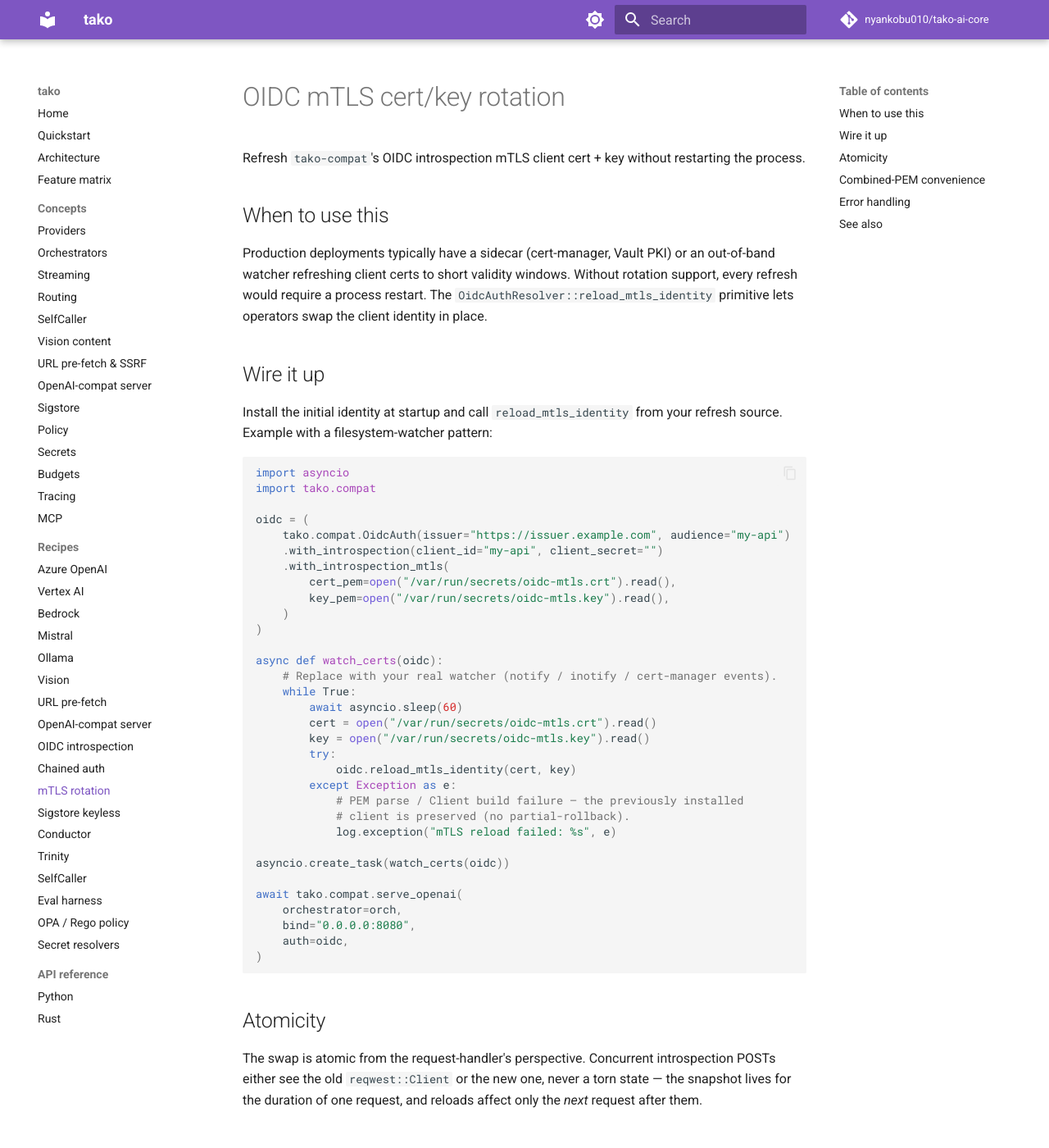
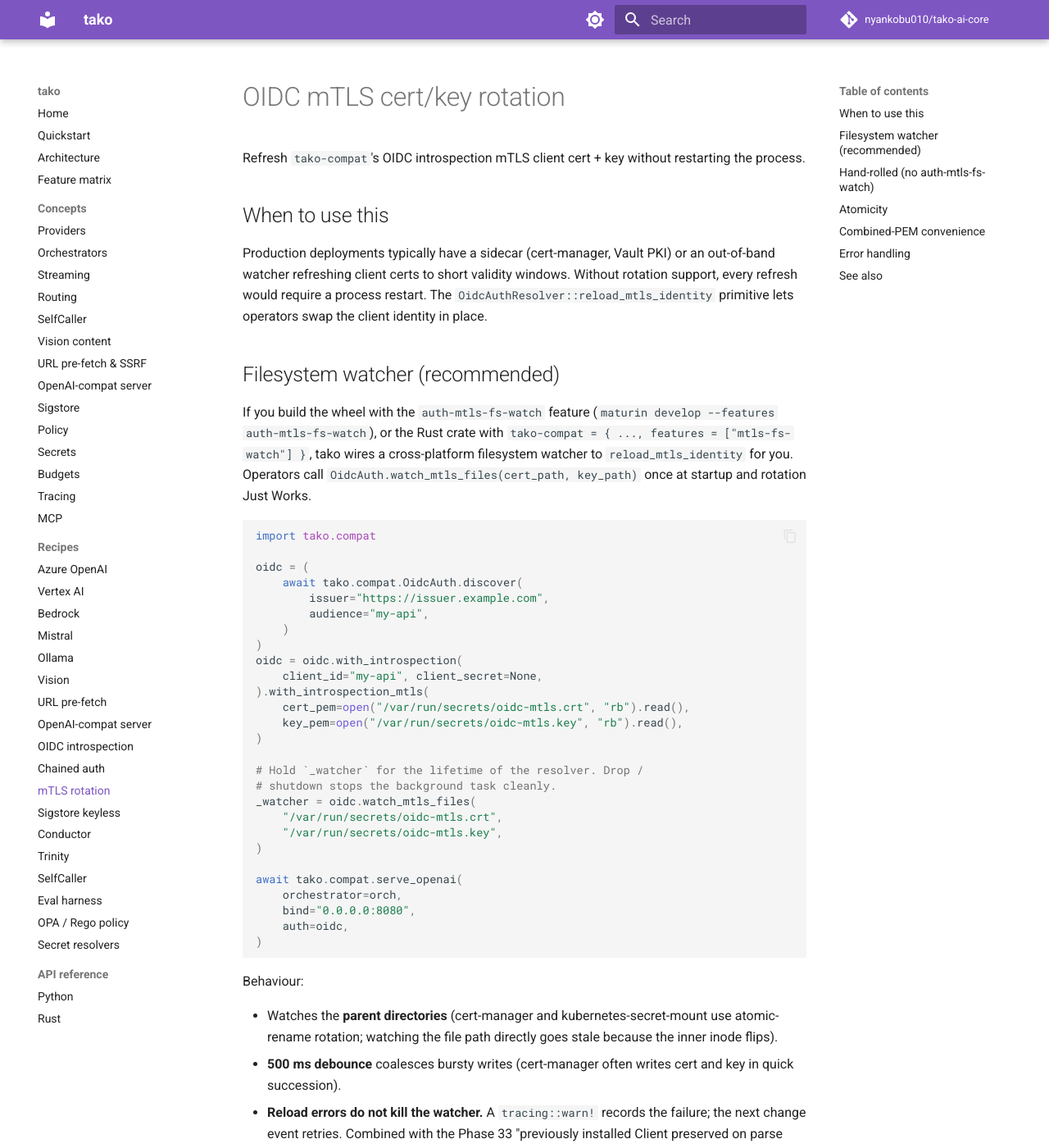
Before and after one commit to nyankobu010/tako-ai-core, an MkDocs documentation site: the page built from docs/recipes/mtls_rotation.md, in a window 1280 px wide and 1400 px high. Shown: the whole window at 82% size. Built offline with MkDocs 1.6.1 and Material for MkDocs 9.7.7, drawn with Linux system fonts in a browser that asks for light colours; comment, search, counter and statistics services are not loaded; some of the changed text lies outside the part shown.

Commit message:
docs: Phase 35 PLAN/README/CHANGELOG flip + recipe (v0.36.0)
- PLAN.md row + Phase 36 candidate list (drops shipped
  filesystem-watcher; mTLS strategies 1+2 still stand).
- CHANGELOG.md `[0.36.0]` entry + compare-link footer.
- docs/recipes/mtls_rotation.md promotes the new
  `OidcAuth.watch_mtls_files` helper to "recommended" with an
  end-to-end Python snippet; the Phase 33 hand-rolled polling
  loop is kept as a fallback for slim wheels / restricted
  containers.
- Workspace + Python version 0.35.0 -> 0.36.0
  (`Cargo.toml` already bumped in Phase 35.A; this commit
  catches `pyproject.toml` and `python/tako/__init__.py`).
- Fixes a stale assertion in `tests/python/test_smoke.py` —
  was hard-coded to "0.34.0" through Phase 34's release. Now
  bumped in lockstep with `__version__`.

Co-Authored-By: Claude Opus 4.7 (1M context) <noreply@anthropic.com>

````diff
--- a/docs/recipes/mtls_rotation.md
+++ b/docs/recipes/mtls_rotation.md
@@ -12,10 +12,74 @@ require a process restart. The
 `OidcAuthResolver::reload_mtls_identity` primitive lets operators
 swap the client identity in place.
 
-## Wire it up
+## Filesystem watcher (recommended)
 
-Install the initial identity at startup and call `reload_mtls_identity`
-from your refresh source. Example with a filesystem-watcher pattern:
+If you build the wheel with the `auth-mtls-fs-watch` feature
+(`maturin develop --features auth-mtls-fs-watch`), or the Rust
+crate with `tako-compat = { ..., features = ["mtls-fs-watch"] }`,
+tako wires a cross-platform filesystem watcher to
+`reload_mtls_identity` for you. Operators call
+`OidcAuth.watch_mtls_files(cert_path, key_path)` once at startup
+and rotation Just Works.
+
+```python
+import tako.compat
+
+oidc = (
+    await tako.compat.OidcAuth.discover(
+        issuer="https://issuer.example.com",
+        audience="my-api",
+    )
+)
+oidc = oidc.with_introspection(
+    client_id="my-api", client_secret=None,
+).with_introspection_mtls(
+    cert_pem=open("/var/run/secrets/oidc-mtls.crt", "rb").read(),
+    key_pem=open("/var/run/secrets/oidc-mtls.key", "rb").read(),
+)
+
+# Hold `_watcher` for the lifetime of the resolver. Drop /
+# shutdown stops the background task cleanly.
+_watcher = oidc.watch_mtls_files(
+    "/var/run/secrets/oidc-mtls.crt",
+    "/var/run/secrets/oidc-mtls.key",
+)
+
+await tako.compat.serve_openai(
+    orchestrator=orch,
+    bind="0.0.0.0:8080",
+    auth=oidc,
+)
+```
+
+Behaviour:
+
+- Watches the **parent directories** (cert-manager and
+  kubernetes-secret-mount use atomic-rename rotation; watching
+  the file path directly goes stale because the inner inode
+  flips).
+- **500 ms debounce** coalesces bursty writes (cert-manager
+  often writes cert and key in quick succession).
+- **Reload errors do not kill the watcher.** A `tracing::warn!`
+  records the failure; the next change event retries. Combined
+  with the Phase 33 "previously installed Client preserved on
+  parse error" guarantee, a transient mid-rotation invalid-PEM
+  read does not break the running server.
+
+The handle is a context manager:
+
+```python
+with oidc.watch_mtls_files(cert_path, key_path) as watcher:
+    await serve_until_shutdown(...)
+```
+
+`watcher.shutdown()` is also available for explicit teardown.
+
+## Hand-rolled (no `auth-mtls-fs-watch`)
+
+If you need to rotate without pulling in the `notify` dep —
+or you have an existing webhook source like a cert-manager
+notifier — call `reload_mtls_identity` directly:
 
 ```python
 import asyncio
@@ -31,7 +95,7 @@ oidc = (
 )
 
 async def watch_certs(oidc):
-    # Replace with your real watcher (notify / inotify / cert-manager events).
+    # Replace with your real signal source (webhook event, periodic poll, etc).
     while True:
         await asyncio.sleep(60)
         cert = open("/var/run/secrets/oidc-mtls.crt").read()
--- a/pyproject.toml
+++ b/pyproject.toml
@@ -4,7 +4,7 @@ build-backend = "maturin"
 
 [project]
 name = "tako"
-version = "0.35.0"
+version = "0.36.0"
 description = "Rust-core, Python-facade framework for enterprise agentic systems."
 readme = "README.md"
 license = { text = "Apache-2.0" }
````
Also changed, not shown: CHANGELOG.md (+54 -1 lines), PLAN.md (+8 -8 lines), 2 other files.
